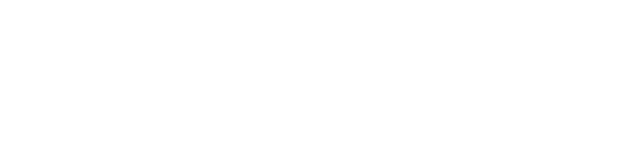
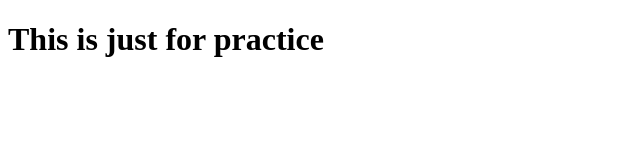
Before and after one commit to Alco80/test-reop, a plain HTML site: page index.html in a window 1280 px wide. Shown: the whole page, without its empty margins (0-640 px from the left). Drawn offline with Linux system fonts and the light colour scheme.

Commit message:
Update index.html

```diff
--- a/index.html
+++ b/index.html
@@ -9,7 +9,7 @@
 </head>
 
 <body>
-
+    <h1>This is just for practice</h1>
 </body>
 
 </html>
```
